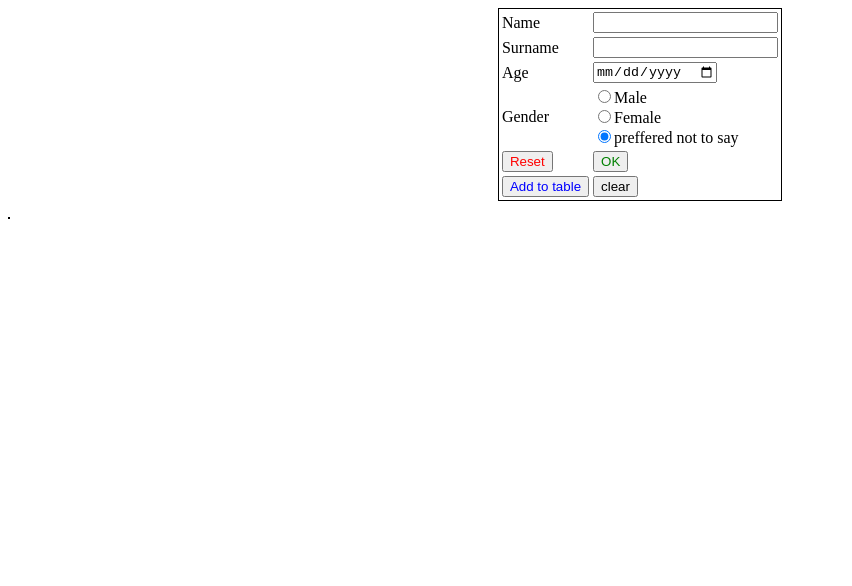
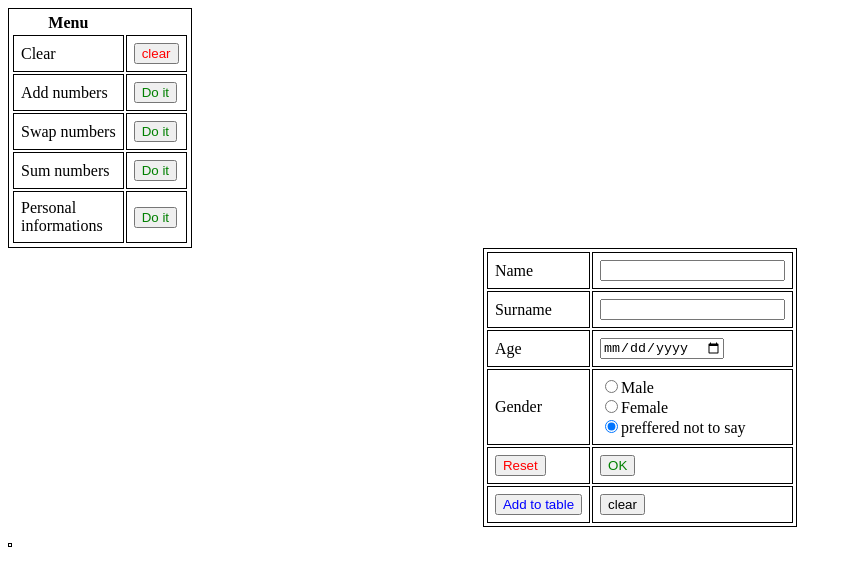
Before and after one commit to michalnov/web, a plain HTML site: page index.html in a window 1280 px wide. Shown: the whole page, without its empty margins (0-852 px from the left). Drawn offline with Linux system fonts and the light colour scheme.

Commit message:
Sun-5-11

```diff
--- a/index.html
+++ b/index.html
@@ -11,6 +11,30 @@
 
 </head>
 <body>
+	<table id="menu" style="padding: 2px">
+		<th>Menu</th>
+		<th></th>
+		<tr>
+			<td>Clear</td>
+			<td><input type="button" value="clear" id="clear" style="color: red"></td>
+		</tr>
+		<tr>
+			<td>Add numbers</td>
+			<td><input type="button" value="Do it" id="add" style="color: green"></td>
+		</tr>
+		<tr>
+			<td>Swap numbers</td>
+			<td><input type="button" value="Do it" id="swap" style="color: green"></td>
+		</tr>
+		<tr>
+			<td>Sum numbers</td>
+			<td><input type="button" value="Do it" id="sum" style="color: green"></td>
+		</tr>
+		<tr>
+			<td>Personal <br>informations</td>
+			<td><input type="button" value="Do it" id="personForm" style="color: green"></td>
+		</tr>
+	</table>
 	<form name="myTable">
 			<table align="center">
 			<tr>
@@ -30,7 +54,7 @@
 				<td>
 					<input type="radio" name="userGender" id="opt1" value="male">Male<br>
 					<input type="radio" name="userGender" id="opt2" value="female">Female<br>
-					<input type="radio" name="userGender" id="opt3" value="non" checked>preffered not to say<br>
+					<input type="radio" name="userGender" id="opt3" value="" checked>preffered not to say<br>
 				</td>
 			</tr>
 			<tr>
--- a/myscript.js
+++ b/myscript.js
@@ -56,6 +56,9 @@ function doSumm()
   var a = parseInt(document.getElementById("uname").value, 10);
   var b = parseInt(document.getElementById("usurname").value, 10);
   var y = parseInt( a + b);
+  if (a == 0 && b == 0) {
+    y = 0;
+  }
   document.getElementById("message").innerHTML=parseInt(y);
 }
 
--- a/style.css
+++ b/style.css
@@ -1,4 +1,14 @@
+td
+{
+  border: 1px solid black;
+  padding: 7px;
+}
 table
 {
   border: 1px solid black;
+  padding: 1px;
 }
+table.menu
+{
+  position: absolute;
+}
```
